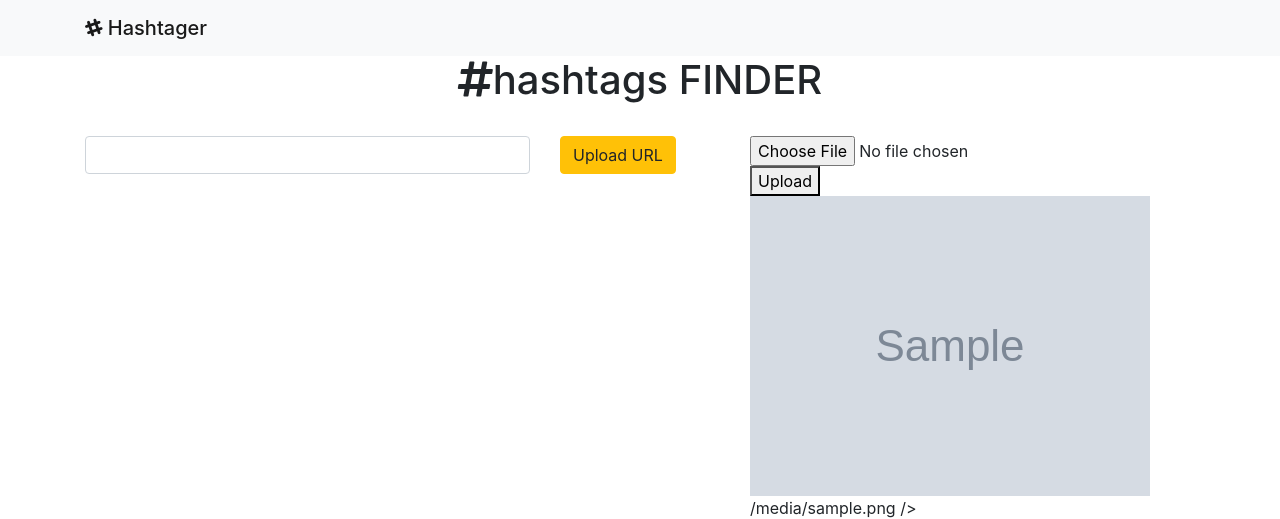
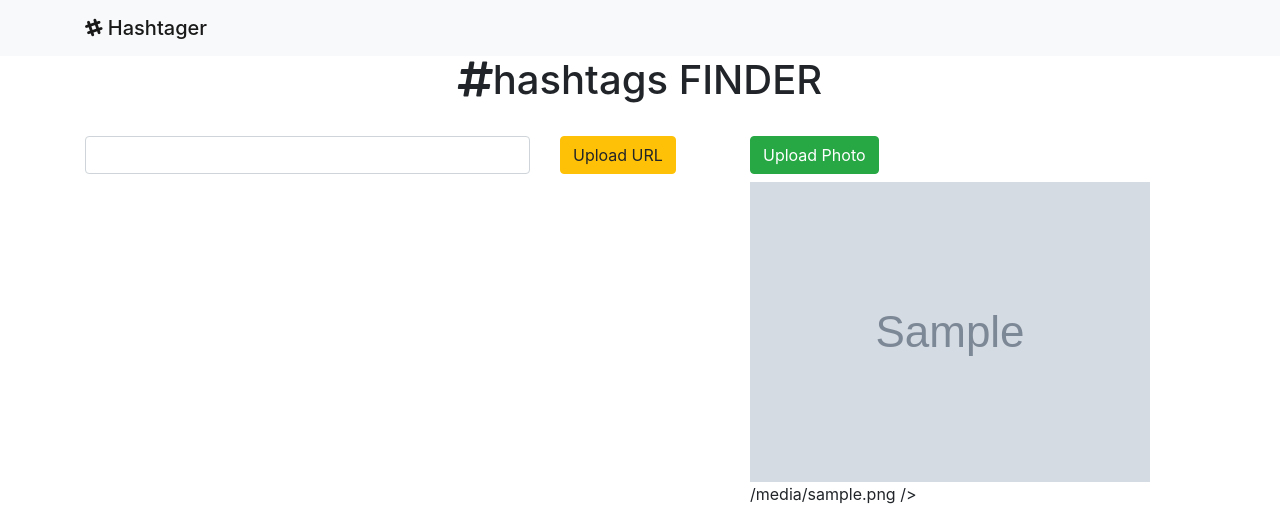
Before and after one commit to TGRaydas/hackathon2018, a Django app: template templates/imageapp/index.html in a window 1280 px wide. Shown: the top 519 px of the page. Run offline with Django 3.2, Linux system fonts and the light colour scheme; the template is opened without the code that fills it: most values are stand-ins (such as "Sample title", 1, 10 or a date in 2020); grey boxes marked "Sample" are stand-in pictures; some libraries are stand-ins or nearby versions; grey boxes are pictures that could not be loaded.

Commit message:
Fixed uploaded parsing

```diff
--- a/templates/imageapp/index.html
+++ b/templates/imageapp/index.html
@@ -32,17 +32,18 @@
                 <div class="col-sm-1">
 
                 </div>
-                <div class="col-sm-3">
+
+                <div class="col-sm-5">
                     {% block content %}
-                      <form method="post" enctype="multipart/form-data">
+                      <div method="post" enctype="multipart/form-data" id="upload_form">
                         {% csrf_token %}
-                        <input type="file" name="myfile">
-                        <button type="submit">Upload</button>
-                      </form>
+                        <label class="btn btn-success">
+                            Upload Photo <input type="file" name="myfile" id="file_upload" value="Go" hidden >
+                        </label>
+                      </div>
 
                       {% if uploaded_file_url %}
                         <img src="{{ uploaded_file_url }}">{{ uploaded_file_url }} />
-
                       {% endif %}
 
                     {% endblock %}
@@ -87,7 +88,7 @@
             app.models.predict(Clarifai.GENERAL_MODEL, url).then(
                 function (response) {
                     // do something with response
-                    parse_json(response, url)
+                    parse_json(response)
                 },
                 function (err) {
                     alert("Image could not be analyzed.")
@@ -101,6 +102,7 @@
               function(response) {
                 // do something with response
                   console.log(response);
+                  parse_json(response);
               },
               function(err) {
                 // there was an error
@@ -113,7 +115,7 @@
             document.getElementById("url").value = '';
         }
 
-        function parse_json(response, url){
+        function parse_json(response){
             var data = "";
             var hashtags = [];
             var relevant_data = response["outputs"][0]["data"]["concepts"];
```
